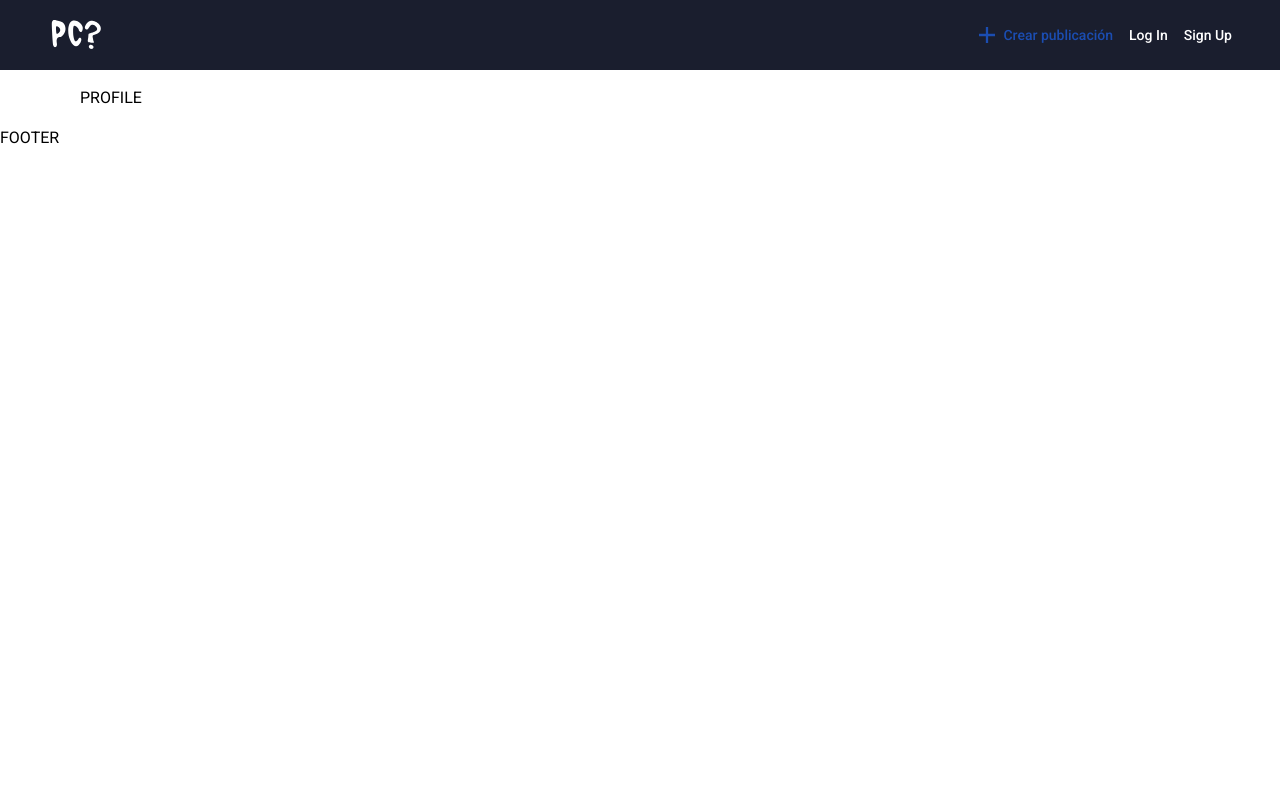
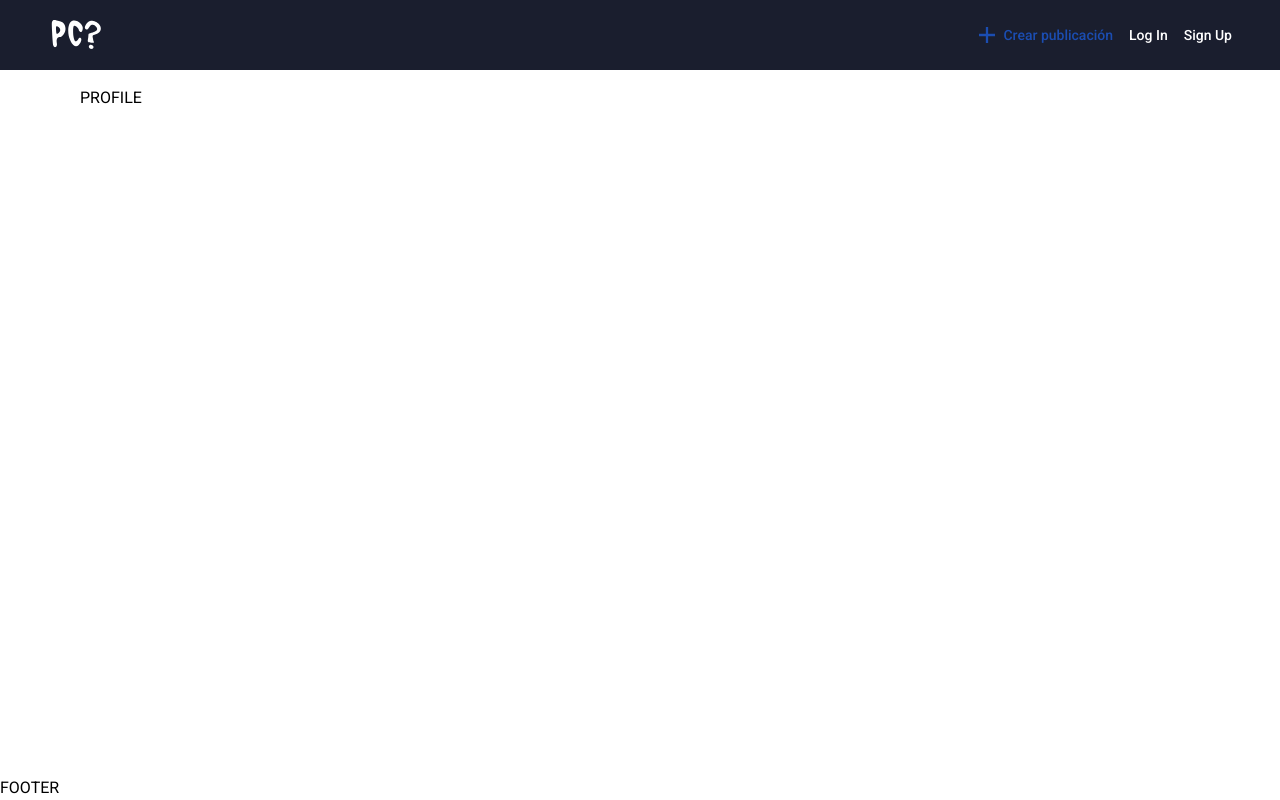
Before and after one commit to cris-dangithub/paracuando-project, a Next.js app: page /profile in a window 1280 px wide. Built offline with nearby package versions, Linux system fonts and the light colour scheme.

Commit message:
style: layout with a min height

```diff
--- a/components/layout/Layout.tsx
+++ b/components/layout/Layout.tsx
@@ -9,9 +9,9 @@ interface ILayout {
 export const Layout: React.FC<ILayout> = ({ children }) => {
   return (
     <>
-      <div className="overflow-x-hidden">
+      <div className="overflow-x-hidden min-h-screen app-flex-column justify-between">
         <Header />
-        <main className="app-container ">{children}</main>
+        <main className="app-container mt-0 ">{children}</main>
         <Footer />
       </div>
     </>
--- a/styles/globals.css
+++ b/styles/globals.css
@@ -19,6 +19,9 @@
   .app-banner {
     @apply w-screen m-auto relative left-[calc(-50vw_+_50%)];
   }
+  .app-flex-column {
+    @apply flex flex-col;
+  }
   .text-gradient {
     background: rgb(255, 255, 255);
     background: -moz-linear-gradient(
```
